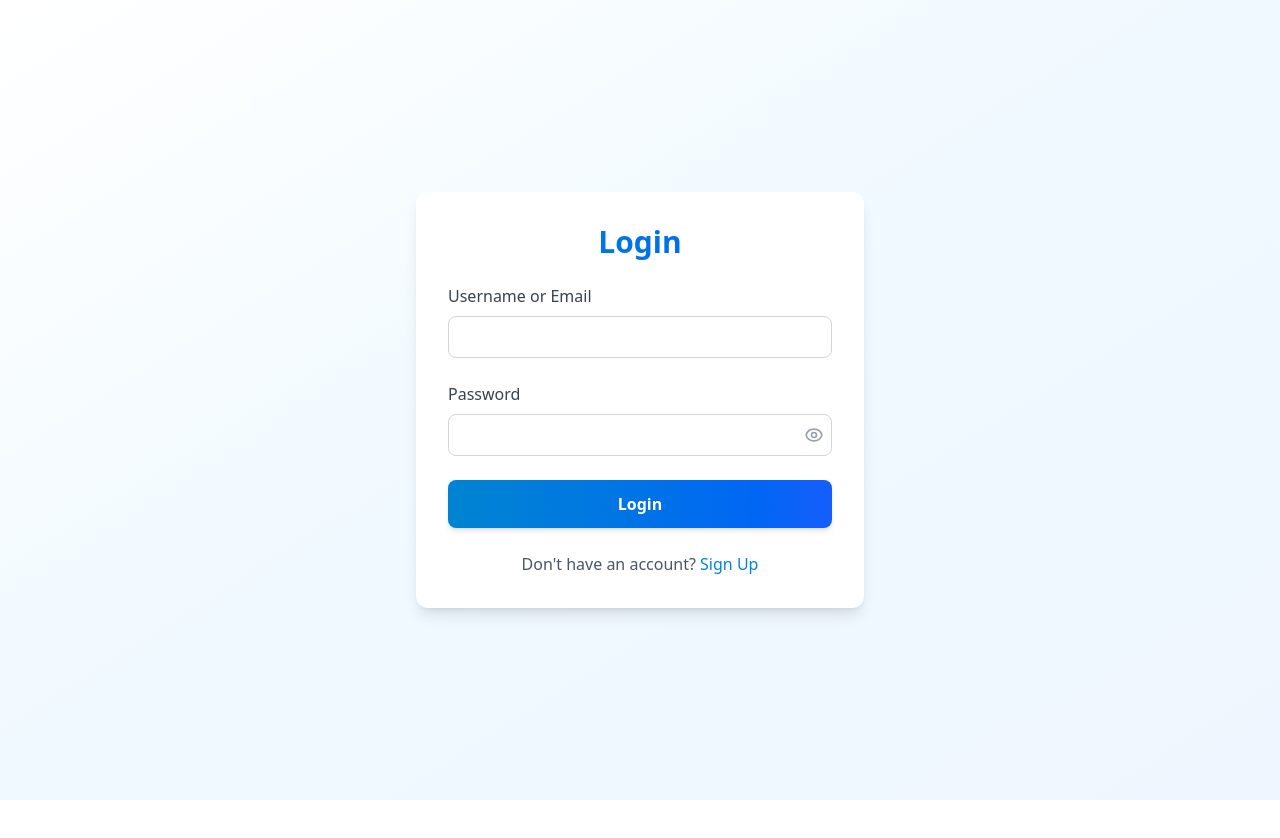
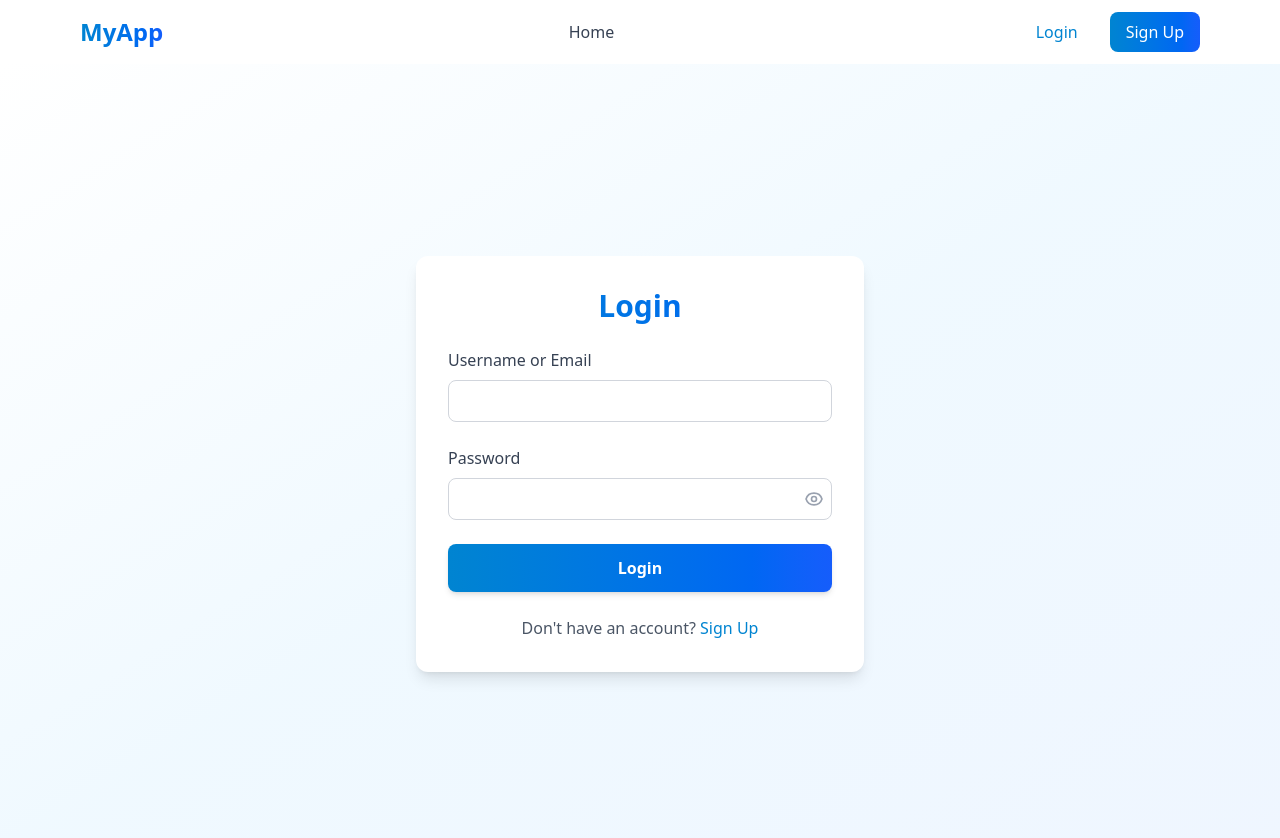
Before and after one commit to MAlngaawy/vue-app, a Vue app: page /login in a window 1280 px wide. Shown: the top 838 px of the page. Before the commit the page ends 800 px from the top, so only its background shows below. Built offline with nearby package versions, Linux system fonts and the light colour scheme; no server answers.

Commit message:
add navbar component

```diff
--- a/src/App.vue
+++ b/src/App.vue
@@ -1,7 +1,12 @@
 <script setup lang="ts">
-// Home page component
+import Navbar from './components/Navbar.vue';
 </script>
 
 <template>
-  <router-view />
+  <div class="min-h-screen bg-gradient-to-br from-white via-sky-50 to-blue-50 dark:from-gray-900 dark:via-gray-800 dark:to-gray-900">
+    <Navbar />
+    <main>
+      <router-view />
+    </main>
+  </div>
 </template>
--- /dev/null
+++ b/src/components/Navbar.vue
@@ -0,0 +1,86 @@
+<script setup lang="ts">
+import { ref, onMounted, onUnmounted } from 'vue';
+import { useRouter } from 'vue-router';
+import { logout } from '../api/auth';
+
+const router = useRouter();
+const isLoggedIn = ref(!!localStorage.getItem('accessToken'));
+
+function updateLoginState() {
+  isLoggedIn.value = !!localStorage.getItem('accessToken');
+}
+
+async function handleLogout() {
+  await logout();
+  updateLoginState();
+  // Dispatch custom event to notify other components
+  window.dispatchEvent(new CustomEvent('auth-state-changed'));
+  // Small delay to ensure state updates are processed
+  setTimeout(() => {
+    router.push('/');
+  }, 100);
+}
+
+// Listen for storage events (in case of multi-tab logout)
+function handleStorageChange() {
+  updateLoginState();
+}
+
+// Listen for custom auth state changes
+function handleAuthStateChange() {
+  updateLoginState();
+}
+
+onMounted(() => {
+  updateLoginState();
+  window.addEventListener('storage', handleStorageChange);
+  window.addEventListener('auth-state-changed', handleAuthStateChange);
+});
+
+onUnmounted(() => {
+  window.removeEventListener('storage', handleStorageChange);
+  window.removeEventListener('auth-state-changed', handleAuthStateChange);
+});
+</script>
+
+<template>
+  <nav class="bg-white dark:bg-gray-800 shadow-lg">
+    <div class="max-w-6xl mx-auto px-4">
+      <div class="flex justify-between items-center h-16">
+        <!-- Logo/Brand -->
+        <div class="flex items-center">
+          <router-link to="/" class="text-2xl font-bold bg-gradient-to-r from-sky-600 to-blue-600 bg-clip-text text-transparent">
+            MyApp
+          </router-link>
+        </div>
+
+        <!-- Navigation Links -->
+        <div class="hidden md:flex items-center space-x-8">
+          <router-link to="/" class="text-gray-700 dark:text-gray-200 hover:text-sky-600 dark:hover:text-sky-400 transition-colors duration-200 cursor-pointer">
+            Home
+          </router-link>
+          <router-link v-if="isLoggedIn" to="/profile" class="text-gray-700 dark:text-gray-200 hover:text-sky-600 dark:hover:text-sky-400 transition-colors duration-200 cursor-pointer">
+            Profile
+          </router-link>
+        </div>
+
+        <!-- Auth Buttons -->
+        <div class="flex items-center space-x-4">
+          <template v-if="!isLoggedIn">
+            <router-link to="/login" class="px-4 py-2 text-sky-600 hover:text-sky-700 dark:text-sky-400 dark:hover:text-sky-300 transition-colors duration-200 cursor-pointer">
+              Login
+            </router-link>
+            <router-link to="/signup" class="px-4 py-2 bg-gradient-to-r from-sky-600 to-blue-600 text-white rounded-lg hover:shadow-lg transition-all duration-200 cursor-pointer">
+              Sign Up
+            </router-link>
+          </template>
+          <template v-else>
+            <button @click="handleLogout" class="px-4 py-2 bg-gradient-to-r from-red-500 to-pink-500 text-white rounded-lg hover:shadow-lg transition-all duration-200 cursor-pointer">
+              Log Out
+            </button>
+          </template>
+        </div>
+      </div>
+    </div>
+  </nav>
+</template>
--- a/src/pages/Home.vue
+++ b/src/pages/Home.vue
@@ -32,9 +32,6 @@
             <span class="relative z-10">Go to Profile</span>
             <div class="absolute inset-0 bg-gradient-to-r from-blue-600 to-sky-600 opacity-0 group-hover:opacity-100 transition-opacity duration-300"></div>
           </router-link>
-          <button v-if="isLoggedIn" @click="handleLogout" class="group relative px-8 py-4 bg-gradient-to-r from-red-500 to-pink-500 text-white font-semibold text-lg rounded-full shadow-lg hover:shadow-xl transform hover:scale-105 transition-all duration-300 overflow-hidden cursor-pointer">
-            <span class="relative z-10">Log Out</span>
-          </button>
         </div>
         <div class="mt-16 text-gray-600 dark:text-gray-400 text-sm">
           <p>Ready to get started? Choose your path above</p>
@@ -45,26 +42,32 @@
 </template>
 
 <script setup lang="ts">
-import { ref, onMounted } from 'vue';
-import { useRouter } from 'vue-router';
-import { logout } from '../api/auth';
+import { ref, onMounted, onUnmounted } from 'vue';
 
-const router = useRouter();
 const isLoggedIn = ref(!!localStorage.getItem('accessToken'));
 
 function updateLoginState() {
   isLoggedIn.value = !!localStorage.getItem('accessToken');
 }
 
-async function handleLogout() {
-  await logout();
+// Listen for storage events (in case of multi-tab logout)
+function handleStorageChange() {
   updateLoginState();
-  router.push('/');
 }
 
-window.addEventListener('storage', updateLoginState); // In case of multi-tab logout
+// Listen for custom auth state changes
+function handleAuthStateChange() {
+  updateLoginState();
+}
 
 onMounted(() => {
   updateLoginState();
+  window.addEventListener('storage', handleStorageChange);
+  window.addEventListener('auth-state-changed', handleAuthStateChange);
+});
+
+onUnmounted(() => {
+  window.removeEventListener('storage', handleStorageChange);
+  window.removeEventListener('auth-state-changed', handleAuthStateChange);
 });
 </script>
--- a/src/pages/Login.vue
+++ b/src/pages/Login.vue
@@ -26,6 +26,8 @@ async function onSubmit(e: Event) {
     const res = await login(username.value, password.value);
     saveTokens(res);
     error.value = '';
+    // Dispatch custom event to notify navbar
+    window.dispatchEvent(new CustomEvent('auth-state-changed'));
     router.push('/');
   } catch (err: any) {
     error.value = err.message || 'Login failed';
--- a/src/pages/Profile.vue
+++ b/src/pages/Profile.vue
@@ -1,17 +1,12 @@
 <script setup lang="ts">
 import { ref, onMounted } from 'vue';
 import { useRouter } from 'vue-router';
-import { authFetch, getAccessToken, logout } from '../api/auth';
+import { authFetch, getAccessToken } from '../api/auth';
 
 const router = useRouter();
 const loading = ref(true);
 const error = ref('');
 const user = ref<any>(null);
-
-async function handleLogout() {
-  await logout();
-  router.push('/');
-}
 
 onMounted(async () => {
   if (!getAccessToken()) {
@@ -54,7 +49,6 @@ onMounted(async () => {
           <span class="font-semibold text-gray-700 dark:text-gray-200">Created At:</span>
           <span class="ml-2 text-gray-900 dark:text-white">{{ new Date(user.createdAt).toLocaleString() }}</span>
         </div>
-        <button @click="handleLogout" class="mt-8 w-full py-3 bg-gradient-to-r from-red-500 to-pink-500 text-white font-semibold rounded-lg shadow-md hover:shadow-lg transition-all duration-300 cursor-pointer">Log Out</button>
       </div>
     </div>
   </div>
--- a/src/pages/Signup.vue
+++ b/src/pages/Signup.vue
@@ -30,6 +30,8 @@ async function onSubmit(e: Event) {
     const res = await signup(username.value, email.value, password.value);
     saveTokens(res);
     error.value = '';
+    // Dispatch custom event to notify navbar
+    window.dispatchEvent(new CustomEvent('auth-state-changed'));
     router.push('/');
   } catch (err: any) {
     error.value = err.message || 'Signup failed';
```
